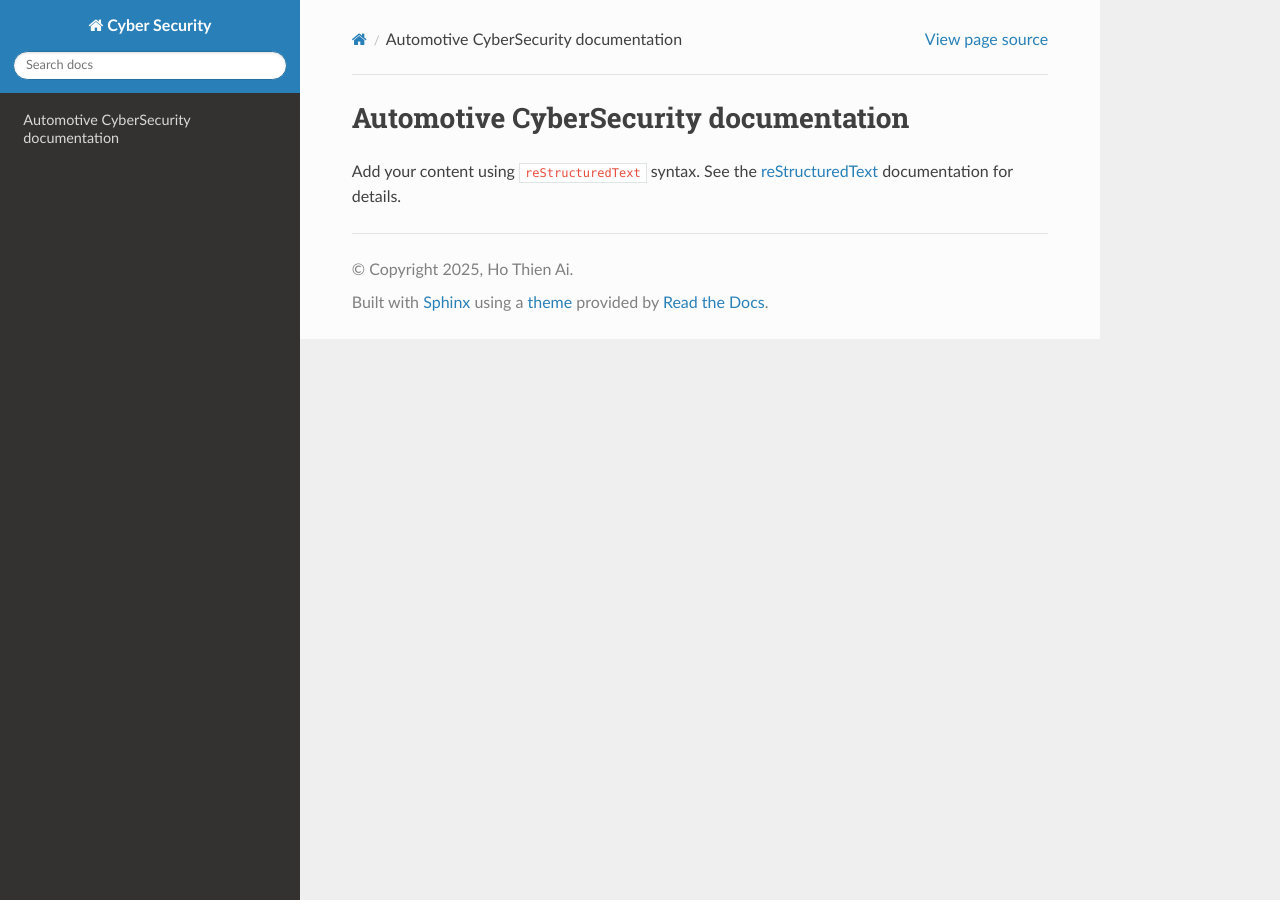
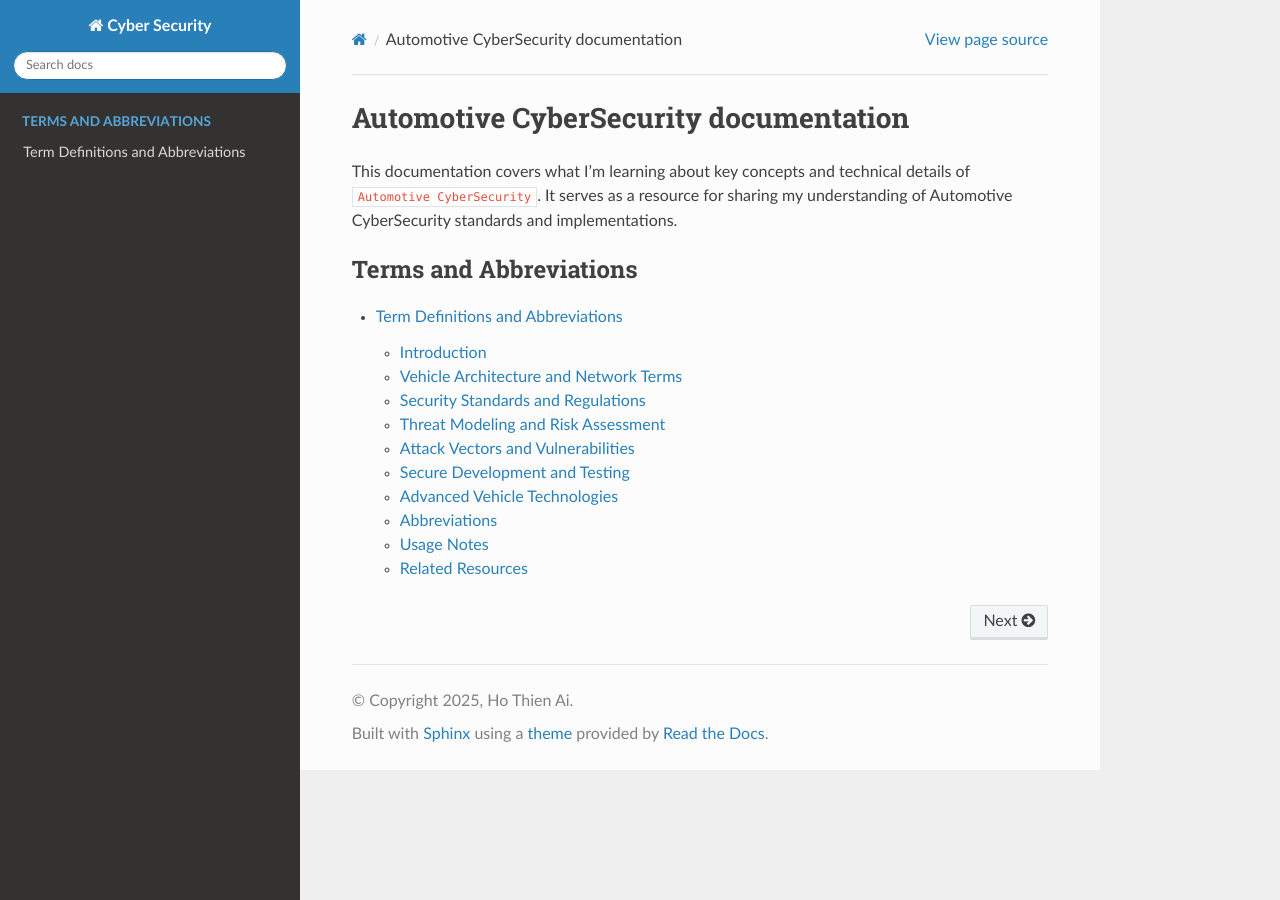
Before and after one commit to hothienai/automotive-cybersecurity, a Sphinx documentation site: the page built from source/index.rst, in a window 1280 px wide. Built offline with Sphinx 7.4.7 and the Read the Docs theme 3.1.0, drawn with Linux system fonts in a browser that asks for light colours; some of the changed lines change nothing that is shown.

Commit message:
Add terms and abbreviations

```diff
--- a/source/index.rst
+++ b/source/index.rst
@@ -6,11 +6,11 @@
 Automotive CyberSecurity documentation
 ============================
 
-Add your content using ``reStructuredText`` syntax. See the
-`reStructuredText <https://www.sphinx-doc.org/en/master/usage/restructuredtext/index.html>`_
-documentation for details.
+This documentation covers what I’m learning about key concepts and technical details of ``Automotive CyberSecurity``. It serves as a resource for sharing my understanding of Automotive CyberSecurity standards and implementations.
 
 
 .. toctree::
    :maxdepth: 2
-   :caption: Contents:
+   :caption: Terms and Abbreviations
+
+   terms-and-abbreviations
--- /dev/null
+++ b/source/terms-and-abbreviations.rst
@@ -0,0 +1,451 @@
+Term Definitions and Abbreviations
+=====================================================
+
+Introduction
+------------
+
+This document provides comprehensive definitions of terms and abbreviations used in the ``Automotive CyberSecurity`` domain. Understanding this terminology is essential for anyone working with automotive cybersecurity implementations, from developers and engineers to product managers, security researchers, and certification specialists.
+
+This guide covers multiple aspects of automotive cybersecurity including:
+
+- Vehicle architecture and networks
+- Security standards and regulations
+- Threat modeling and risk assessment
+- Cryptographic concepts
+- Attack vectors and vulnerabilities
+- Secure development practices
+
+Vehicle Architecture and Network Terms
+---------------------------------------
+
+``Electronic Control Unit (ECU)``
+~~~~~~~~~~~~~~~~~~~~~~~~~~~~~~~~~~
+    - A microcontroller-based device that controls one or more electrical systems in a vehicle (e.g., engine control, braking, infotainment).
+
+``Controller Area Network (CAN)``
+~~~~~~~~~~~~~~~~~~~~~~~~~~~~~~~~~~
+    - A robust vehicle bus standard allowing microcontrollers and devices to communicate without a host computer, widely used for in-vehicle networking.
+
+``CAN Bus``
+~~~~~~~~~~~
+    - The physical network implementation using the CAN protocol, connecting ECUs throughout the vehicle.
+
+``FlexRay``
+~~~~~~~~~~~
+    - A deterministic, fault-tolerant automotive network protocol designed for high-speed, safety-critical applications.
+
+``Local Interconnect Network (LIN)``
+~~~~~~~~~~~~~~~~~~~~~~~~~~~~~~~~~~~~~
+    - A low-cost serial network protocol for distributed electronic systems in vehicles, typically for non-critical applications.
+
+``Media Oriented Systems Transport (MOST)``
+~~~~~~~~~~~~~~~~~~~~~~~~~~~~~~~~~~~~~~~~~~~~
+    - A multimedia network technology for automotive applications, supporting audio, video, and data transmission.
+
+``Automotive Ethernet``
+~~~~~~~~~~~~~~~~~~~~~~~
+    - High-bandwidth Ethernet networking technology adapted for automotive use, supporting advanced features like ADAS and autonomous driving.
+
+``Gateway ECU``
+~~~~~~~~~~~~~~~
+    - A central ECU that connects different vehicle networks (CAN, LIN, FlexRay, Ethernet) and controls communication between them.
+
+``Telematics Control Unit (TCU)``
+~~~~~~~~~~~~~~~~~~~~~~~~~~~~~~~~~~
+    - An embedded system providing wireless connectivity for vehicle tracking, diagnostics, and remote services.
+
+``On-Board Diagnostics (OBD)``
+~~~~~~~~~~~~~~~~~~~~~~~~~~~~~~~
+    - Vehicle self-diagnostic and reporting capability, with OBD-II being the standard interface for accessing diagnostic information.
+
+``Domain Controller``
+~~~~~~~~~~~~~~~~~~~~~
+    - High-performance computing units consolidating functions from multiple ECUs into centralized domains (e.g., powertrain, chassis, ADAS).
+
+Security Standards and Regulations
+-----------------------------------
+
+``ISO/SAE 21434``
+~~~~~~~~~~~~~~~~~
+    - International standard for road vehicle cybersecurity engineering, covering the entire vehicle lifecycle from concept to decommissioning.
+
+``UN R155``
+~~~~~~~~~~~
+    - United Nations regulation mandating cybersecurity management systems for vehicle manufacturers.
+
+``UN R156``
+~~~~~~~~~~~
+    - United Nations regulation for software update management systems in vehicles.
+
+``AUTOSAR (AUTomotive Open System ARchitecture)``
+~~~~~~~~~~~~~~~~~~~~~~~~~~~~~~~~~~~~~~~~~~~~~~~~~~
+    - A worldwide development partnership of vehicle manufacturers and suppliers for standardized automotive software architecture.
+
+``AUTOSAR Adaptive Platform``
+~~~~~~~~~~~~~~~~~~~~~~~~~~~~~~
+    - AUTOSAR architecture for high-performance computing platforms, supporting dynamic applications and modern software paradigms.
+
+``AUTOSAR Classic Platform``
+~~~~~~~~~~~~~~~~~~~~~~~~~~~~~
+    - Traditional AUTOSAR architecture for deeply embedded ECUs with real-time constraints and safety requirements.
+
+``SAE J3061``
+~~~~~~~~~~~~~
+    - SAE guidebook for cybersecurity for cyber-physical vehicle systems.
+
+``NIST Cybersecurity Framework``
+~~~~~~~~~~~~~~~~~~~~~~~~~~~~~~~~~
+    - Framework providing guidelines for managing cybersecurity risks, increasingly applied to automotive systems.
+
+``Common Criteria (CC)``
+~~~~~~~~~~~~~~~~~~~~~~~~
+    - International standard (ISO/IEC 15408) for computer security certification.
+
+Threat Modeling and Risk Assessment
+------------------------------------
+
+``TARA (Threat Analysis and Risk Assessment)``
+~~~~~~~~~~~~~~~~~~~~~~~~~~~~~~~~~~~~~~~~~~~~~~~
+    - Systematic approach to identify, analyze, and assess cybersecurity threats and vulnerabilities in automotive systems.
+
+``Attack Tree``
+~~~~~~~~~~~~~~~
+    - Hierarchical diagram representing potential attack paths, showing how an attacker might achieve specific goals.
+
+``Attack Surface``
+~~~~~~~~~~~~~~~~~~
+    - The sum of all possible points where an unauthorized user could attempt to enter or extract data from a system.
+
+``Threat Actor``
+~~~~~~~~~~~~~~~~
+    - An entity (individual, group, or organization) capable of carrying out a cybersecurity threat.
+
+``Vulnerability``
+~~~~~~~~~~~~~~~~~
+    - A weakness in a system that can be exploited by a threat actor to perform unauthorized actions.
+
+``Exploit``
+~~~~~~~~~~~
+    - A piece of software, data, or sequence of commands that takes advantage of a vulnerability to cause unintended behavior.
+
+``STRIDE Model``
+~~~~~~~~~~~~~~~~
+    - Threat modeling framework categorizing threats into: Spoofing, Tampering, Repudiation, Information Disclosure, Denial of Service, Elevation of Privilege.
+
+``DREAD Model``
+~~~~~~~~~~~~~~~
+    - Risk assessment model rating threats based on: Damage, Reproducibility, Exploitability, Affected users, Discoverability.
+
+``CVSS (Common Vulnerability Scoring System)``
+~~~~~~~~~~~~~~~~~~~~~~~~~~~~~~~~~~~~~~~~~~~~~~~
+    - Industry standard for assessing the severity of computer system security vulnerabilities.
+
+``CAL (Cybersecurity Assurance Level)``
+~~~~~~~~~~~~~~~~~~~~~~~~~~~~~~~~~~~~~~~~
+    - Risk-based approach in ISO/SAE 21434 defining the rigor of cybersecurity activities based on risk assessment.
+
+``Impact Rating``
+~~~~~~~~~~~~~~~~~
+    - Assessment of potential consequences if a cybersecurity threat is realized (e.g., severe, major, moderate, negligible).
+
+``Attack Feasibility Rating``
+~~~~~~~~~~~~~~~~~~~~~~~~~~~~~~
+    - Assessment of how difficult it would be for an attacker to successfully exploit a vulnerability.
+
+Attack Vectors and Vulnerabilities
+-----------------------------------
+
+``Man-in-the-Middle (MitM) Attack``
+~~~~~~~~~~~~~~~~~~~~~~~~~~~~~~~~~~~~
+    - Attack where the attacker secretly intercepts and possibly alters communications between two parties.
+
+``Replay Attack``
+~~~~~~~~~~~~~~~~~
+    - Attack where valid data transmission is maliciously repeated or delayed.
+
+``Relay Attack``
+~~~~~~~~~~~~~~~~
+    - Attack extending the range of wireless communications to gain unauthorized access (common in keyless entry systems).
+
+``Fuzzing``
+~~~~~~~~~~~
+    - Automated testing technique providing invalid, unexpected, or random data as inputs to discover vulnerabilities.
+
+``CAN Bus Injection``
+~~~~~~~~~~~~~~~~~~~~~
+    - Attack where malicious messages are injected into the CAN bus to manipulate vehicle behavior.
+
+``Remote Code Execution (RCE)``
+~~~~~~~~~~~~~~~~~~~~~~~~~~~~~~~~
+    - Vulnerability allowing an attacker to execute arbitrary code on a target system remotely.
+
+``Denial of Service (DoS)``
+~~~~~~~~~~~~~~~~~~~~~~~~~~~
+    - Attack making a system or network resource unavailable by overwhelming it with traffic or exploiting vulnerabilities.
+
+``Side-Channel Attack``
+~~~~~~~~~~~~~~~~~~~~~~~
+    - Attack based on information gained from physical implementation (timing, power consumption, electromagnetic leaks).
+
+``Zero-Day Vulnerability``
+~~~~~~~~~~~~~~~~~~~~~~~~~~
+    - Previously unknown vulnerability that has no patch or fix available.
+
+``Backdoor``
+~~~~~~~~~~~~
+    - Hidden method of bypassing normal authentication or encryption in a system.
+
+``Social Engineering``
+~~~~~~~~~~~~~~~~~~~~~~
+    - Psychological manipulation of people to divulge confidential information or perform actions compromising security.
+
+Secure Development and Testing
+-------------------------------
+
+``Secure Software Development Lifecycle (SSDLC)``
+~~~~~~~~~~~~~~~~~~~~~~~~~~~~~~~~~~~~~~~~~~~~~~~~~~
+    - Development process integrating security considerations at every phase of the software lifecycle.
+
+``Penetration Testing``
+~~~~~~~~~~~~~~~~~~~~~~~
+    - Authorized simulated cyberattack on a system to evaluate security and identify vulnerabilities.
+
+``Security by Design``
+~~~~~~~~~~~~~~~~~~~~~~
+    - Approach where security is considered from the initial design phase rather than added later.
+
+``Defense in Depth``
+~~~~~~~~~~~~~~~~~~~~
+    - Layered security strategy using multiple security measures to protect assets.
+
+``Least Privilege Principle``
+~~~~~~~~~~~~~~~~~~~~~~~~~~~~~~
+    - Security concept where users/processes are granted only minimum access rights needed to perform their functions.
+
+``Security Requirements``
+~~~~~~~~~~~~~~~~~~~~~~~~~
+    - Specifications defining security properties and capabilities a system must have.
+
+``Secure Boot``
+~~~~~~~~~~~~~~~
+    - Security mechanism ensuring only authenticated software can execute during system startup.
+
+``Code Signing``
+~~~~~~~~~~~~~~~~
+    - Cryptographic method to verify the authenticity and integrity of software code.
+
+``Whitebox Testing``
+~~~~~~~~~~~~~~~~~~~~
+    - Security testing with full knowledge of internal system structure and implementation.
+
+``Blackbox Testing``
+~~~~~~~~~~~~~~~~~~~~
+    - Security testing without knowledge of internal system workings, simulating external attacker perspective.
+
+``Static Application Security Testing (SAST)``
+~~~~~~~~~~~~~~~~~~~~~~~~~~~~~~~~~~~~~~~~~~~~~~~
+    - Analysis of source code for security vulnerabilities without executing the program.
+
+``Dynamic Application Security Testing (DAST)``
+~~~~~~~~~~~~~~~~~~~~~~~~~~~~~~~~~~~~~~~~~~~~~~~~
+    - Testing of running applications to find security vulnerabilities.
+
+Advanced Vehicle Technologies
+------------------------------
+
+``Advanced Driver Assistance Systems (ADAS)``
+~~~~~~~~~~~~~~~~~~~~~~~~~~~~~~~~~~~~~~~~~~~~~~
+    - Electronic systems helping drivers in driving and parking, including features like adaptive cruise control, lane keeping.
+
+``Vehicle-to-Everything (V2X)``
+~~~~~~~~~~~~~~~~~~~~~~~~~~~~~~~
+    - Communication between a vehicle and other entities including infrastructure, pedestrians, and other vehicles.
+
+``Vehicle-to-Vehicle (V2V)``
+~~~~~~~~~~~~~~~~~~~~~~~~~~~~
+    - Direct wireless communication between vehicles to share information about speed, position, and direction.
+
+``Vehicle-to-Infrastructure (V2I)``
+~~~~~~~~~~~~~~~~~~~~~~~~~~~~~~~~~~~~
+    - Communication between vehicles and roadside infrastructure like traffic lights and road signs.
+
+``Cooperative Intelligent Transport Systems (C-ITS)``
+~~~~~~~~~~~~~~~~~~~~~~~~~~~~~~~~~~~~~~~~~~~~~~~~~~~~~~
+    - Systems enabling vehicles, infrastructure, and other road users to share information for improved safety and efficiency.
+
+``Software-Defined Vehicle (SDV)``
+~~~~~~~~~~~~~~~~~~~~~~~~~~~~~~~~~~~
+    - Vehicle where features and functions are primarily defined and controlled by software rather than hardware.
+
+Abbreviations
+-------------
+
+.. list-table::
+   :header-rows: 1
+   :widths: 20 80
+
+   * - Abbreviation
+     - Full Form
+   * - ADAS
+     - Advanced Driver Assistance Systems
+   * - AES
+     - Advanced Encryption Standard
+   * - API
+     - Application Programming Interface
+   * - APDU
+     - Application Protocol Data Unit
+   * - AUTOSAR
+     - AUTomotive Open System ARchitecture
+   * - BLE
+     - Bluetooth Low Energy
+   * - CA
+     - Certificate Authority
+   * - CAL
+     - Cybersecurity Assurance Level
+   * - CAN
+     - Controller Area Network
+   * - CC
+     - Common Criteria
+   * - C-ITS
+     - Cooperative Intelligent Transport Systems
+   * - CVE
+     - Common Vulnerabilities and Exposures
+   * - CVSS
+     - Common Vulnerability Scoring System
+   * - DAST
+     - Dynamic Application Security Testing
+   * - DDoS
+     - Distributed Denial of Service
+   * - DoS
+     - Denial of Service
+   * - DREAD
+     - Damage, Reproducibility, Exploitability, Affected users, Discoverability
+   * - E2EE
+     - End-to-End Encryption
+   * - ECC
+     - Elliptic Curve Cryptography
+   * - ECDSA
+     - Elliptic Curve Digital Signature Algorithm
+   * - ECU
+     - Electronic Control Unit
+   * - eSE
+     - Embedded Secure Element
+   * - FIPS
+     - Federal Information Processing Standards
+   * - HMAC
+     - Hash-based Message Authentication Code
+   * - HSM
+     - Hardware Security Module
+   * - IDS
+     - Intrusion Detection System
+   * - IEEE
+     - Institute of Electrical and Electronics Engineers
+   * - IPS
+     - Intrusion Prevention System
+   * - ISO
+     - International Organization for Standardization
+   * - KMS
+     - Key Management System
+   * - LIN
+     - Local Interconnect Network
+   * - MAC
+     - Message Authentication Code (or Media Access Control)
+   * - MitM
+     - Man-in-the-Middle
+   * - MOST
+     - Media Oriented Systems Transport
+   * - NFC
+     - Near Field Communication
+   * - NIST
+     - National Institute of Standards and Technology
+   * - OBD
+     - On-Board Diagnostics
+   * - OEM
+     - Original Equipment Manufacturer
+   * - OTA
+     - Over-The-Air
+   * - PEPS
+     - Passive Entry Passive Start
+   * - PKI
+     - Public Key Infrastructure
+   * - RCE
+     - Remote Code Execution
+   * - RFC
+     - Request for Comments
+   * - RKE
+     - Remote Keyless Entry
+   * - SAE
+     - Society of Automotive Engineers
+   * - SAST
+     - Static Application Security Testing
+   * - SDK
+     - Software Development Kit
+   * - SDV
+     - Software-Defined Vehicle
+   * - SE
+     - Secure Element
+   * - SSDLC
+     - Secure Software Development Lifecycle
+   * - STRIDE
+     - Spoofing, Tampering, Repudiation, Information Disclosure, Denial of Service, Elevation of Privilege
+   * - TARA
+     - Threat Analysis and Risk Assessment
+   * - TCU
+     - Telematics Control Unit
+   * - TLS
+     - Transport Layer Security
+   * - TPM
+     - Trusted Platform Module
+   * - TSP
+     - Trust Service Provider
+   * - UICC
+     - Universal Integrated Circuit Card
+   * - UN R155
+     - United Nations Regulation No. 155 (Cybersecurity)
+   * - UN R156
+     - United Nations Regulation No. 156 (Software Updates)
+   * - UWB
+     - Ultra-Wideband
+   * - UUID
+     - Universally Unique Identifier
+   * - V2I
+     - Vehicle-to-Infrastructure
+   * - V2V
+     - Vehicle-to-Vehicle
+   * - V2X
+     - Vehicle-to-Everything
+   * - VPN
+     - Virtual Private Network
+
+Usage Notes
+-----------
+
+- Terms may have slightly different meanings in different contexts; refer to the specific standards and specifications for precise definitions
+- Some abbreviations are used differently in other industries; this document focuses on automotive cybersecurity contexts
+- New terms and abbreviations are regularly added as the technology evolves
+- For ISO/SAE 21434 compliance, use standardized terminology from the official specification
+- Security ratings and assessment methods may vary by region and regulatory framework
+
+Related Resources
+-----------------
+
+**Standards and Regulations:**
+
+- ``ISO/SAE 21434``: Road vehicles — Cybersecurity engineering
+- ``UN R155``: Uniform provisions concerning cyber security and cyber security management system
+- ``UN R156``: Uniform provisions concerning software update and software updates management system
+- ``SAE J3061``: Cybersecurity Guidebook for Cyber-Physical Vehicle Systems
+- ``ISO 26262``: Road vehicles — Functional safety
+- ``ISO/IEC 15408``: Common Criteria for Information Technology Security Evaluation
+
+**Technical Specifications:**
+
+- ``AUTOSAR Specifications``: Standardized automotive software architecture
+- ``NIST Cybersecurity Framework``: Risk management framework
+
+**Industry Resources:**
+
+- ``OWASP Automotive Security``: Open-source automotive security testing guidance
+- ``CVE Database``: Common Vulnerabilities and Exposures
+- ``MITRE ATT&CK``: Adversarial tactics and techniques knowledge base
+- ``RFC 2119``: Key words for requirement levels in technical specifications
```
